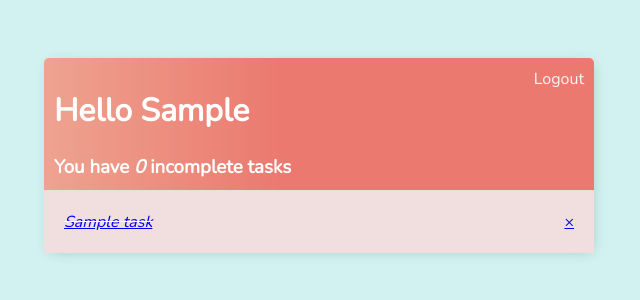
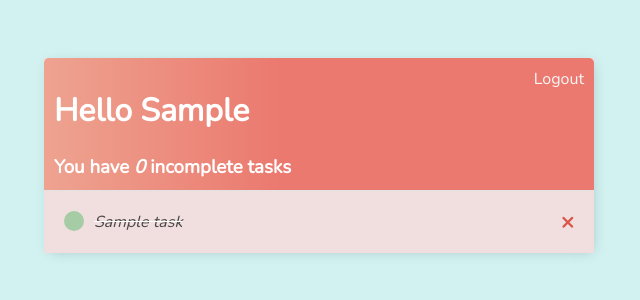
Before and after one commit to wujiaan2022/To-Do-PP4, a Django app: page / in a window 1280 px wide. Shown: the top 300 px of the page, without its empty margins (321-961 px from the left). Run offline with Django 3.2, Linux system fonts and the light colour scheme; a user stored in the database is signed in; tables that the repository leaves empty hold one stand-in row (values such as "Sample post").

Commit message:
style task list further and deletelink

```diff
--- a/ToDoApp/templates/ToDoApp/main.html
+++ b/ToDoApp/templates/ToDoApp/main.html
@@ -44,11 +44,46 @@
 
         .task-wrapper {
             display: flex;
+            align-items: center;
             justify-content: space-between;
             padding: 20px;
             color: white;
             border-top: 1px solid rgb(226, 226, 226);
         }
+
+        .task-title {
+            display: flex;
+        }
+
+        .task-title a {
+            text-decoration: none;
+            color: rgb(73, 71, 71);
+            margin-left: 10px;
+        }
+
+        .task-complete-icon {
+            height: 20px;
+            width: 20px;
+            background-color: rgb(165, 204, 165);
+            border-radius: 50%;
+        }
+
+        .task-incomplete-icon {
+            height: 20px;
+            width: 20px;
+            background-color: rgb(157, 145, 145);
+            border-radius: 50%;
+        }
+
+        .delete-link {
+            text-decoration: none;
+            font-weight: 900;
+            color: #d9564a;
+            font-size: 22px;
+            line-height: 0;
+        }
+
+
 
     </style>
 </head>
```
Also changed, not shown: ToDoApp/templates/ToDoApp/task_list.html (indentation only).
